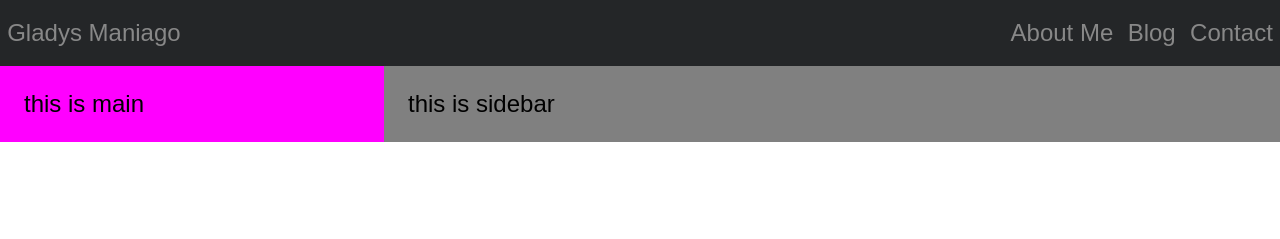
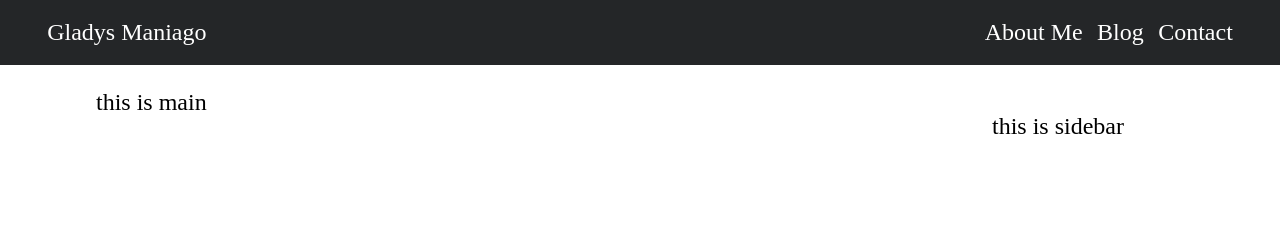
Before and after one commit to gladisaur87/gladisaur87.github.io, a plain HTML site: page template.html in a window 1280 px wide. Drawn offline with Linux system fonts and the light colour scheme.

Commit message:
Removes biography, adds about site summary, adds css styling to main and sidebar.

```diff
--- a/app.css
+++ b/app.css
@@ -1,10 +1,10 @@
 ul {
 	background-color: #242628;
-
 	}
 	/*Horizonal Nav */
 
 *{
+	font-family: Andale Mono;
 	box-sizing: border-box;
 	font-size: 24px; /* 1em/ 1rem /100*/
 }
@@ -39,17 +39,19 @@ ul {
 		padding: .8rem .3rem;
 		font-weight: normal;
 		font-size: 1rem;
-		color: #888888;
+		color: white;
 		text-decoration: none;
 		float: right;
 
 }
 .horizontal-nav > li:first-child{
 	float: left;
+  	padding-left: 40px;
 }
 
 .horizontal-nav > li:last-child{
 	float: right;
+  	padding-right: 40px;
 }
 .horizontal-nav > li:last-child li{
 	float: left;
@@ -57,13 +59,31 @@ ul {
 
 #main {
 	float:left;
-	width: 30%;
-	background:#f0f;
+	width: 70%;
 	padding: 1rem;
+    padding-top: 1rem;
+    padding-left: 4rem;
+    padding-right: 7rem;
+}
+p{
+  font-size: .8rem;
 }
 #sidebar{
 	float:right;
-	width: 70%;
-	background:gray;
-	padding: 1rem;
+	width: 30%;
+	padding: 4rem;
+    padding-top: 2rem;
+    padding-left: 4rem;
+    padding-right: 4rem;
+    position: relative;
+
 }
+img {
+    width: 5rem;
+    height: 5rem;
+    text-align: center;
+	border-radius: 10px;
+}
+#sidebar ul {
+	background: white;
+}
```
Also changed, not shown: index.html (+1 -1 lines).
